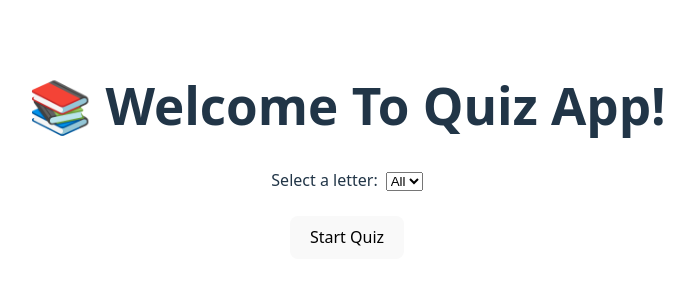
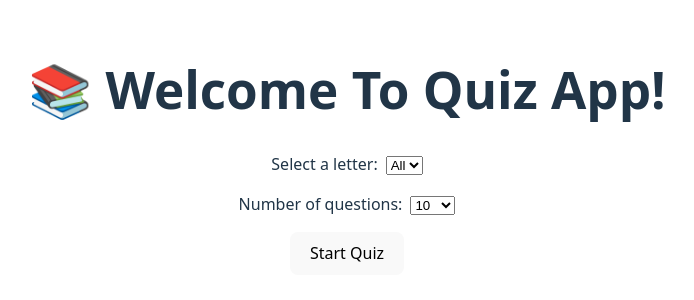
Before and after one commit to muraat400/quiz-app, a React (Vite) app: page / in a window 1280 px wide. Shown: the part 264-564 px from the top of the page, without its empty margins (293-987 px from the left). Built offline with nearby package versions, Linux system fonts and the light colour scheme.

Commit message:
add question count selector to QuizStart

```diff
--- a/src/features/quiz/components/QuizStart.tsx
+++ b/src/features/quiz/components/QuizStart.tsx
@@ -5,11 +5,12 @@ import data from '../../../data/quiz-data.json';
 
 const QuizStart = () => {
   const { dispatch } = useQuiz();
-  const [letter, setLetter] = useState(''); // harf seçimi
+  const [letter, setLetter] = useState('');
+  const [limit, setLimit] = useState(10); // ✅ soru sayısı
 
   const startQuiz = () => {
     const service = new QuizService(data);
-    const questions = service.getQuestions(10, letter); // harfe göre filtrelenmiş
+    const questions = service.getQuestions(limit, letter);
     dispatch({ type: 'RESET', payload: questions });
   };
 
@@ -17,6 +18,7 @@ const QuizStart = () => {
     <div style={{ textAlign: 'center', marginTop: '4rem' }}>
       <h1>📚 Welcome To Quiz App!</h1>
 
+      <div style={{ marginBottom: '1rem' }}>
         <label>
           Select a letter:
           <select
@@ -32,8 +34,24 @@ const QuizStart = () => {
             ))}
           </select>
         </label>
+      </div>
 
-      <br /><br />
+      <div style={{ marginBottom: '1rem' }}>
+        <label>
+          Number of questions:
+          <select
+            value={limit}
+            onChange={(e) => setLimit(Number(e.target.value))}
+            style={{ marginLeft: '8px' }}
+          >
+            {[10, 20, 50, 100].map((num) => (
+              <option key={num} value={num}>
+                {num}
+              </option>
+            ))}
+          </select>
+        </label>
+      </div>
 
       <button onClick={startQuiz}>Start Quiz</button>
     </div>
```
Lines whose indentation alone changed are shown as unchanged.
